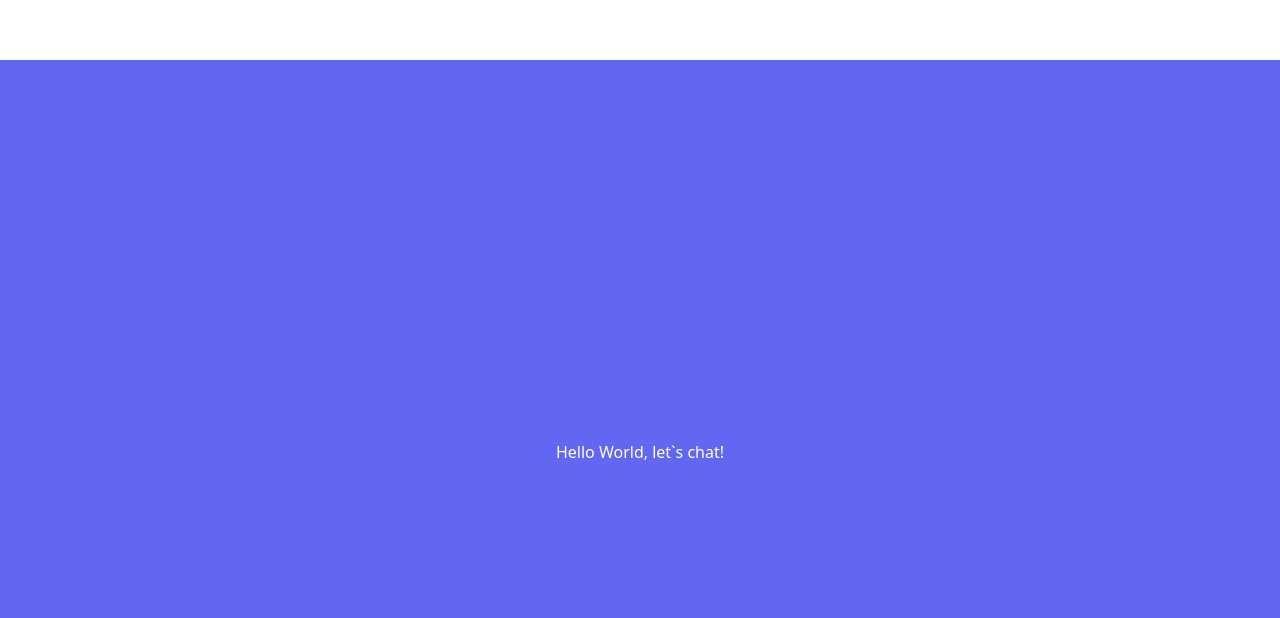
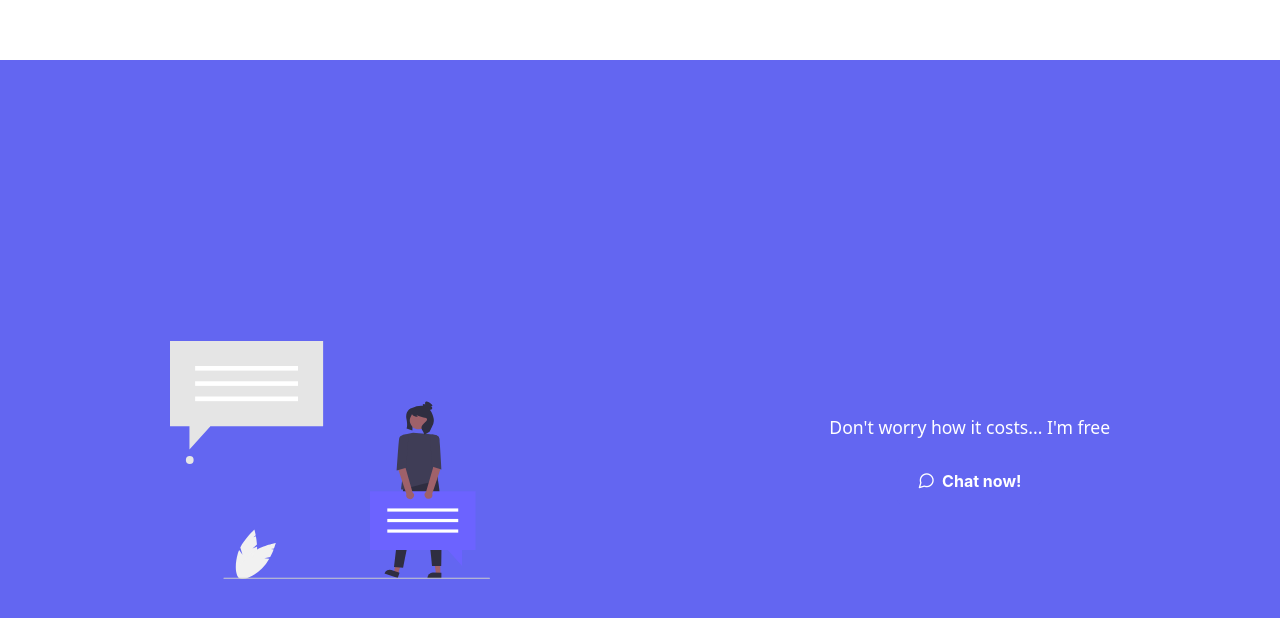
Before and after one commit to JavierMorales0/chat, a React (Create React App) app: page / in a window 1280 px wide. Shown: the part 740-1358 px from the top of the page. Built offline with nearby package versions, Linux system fonts and the light colour scheme.

Commit message:
ADDED FEATURES: Secondary screen index

```diff
--- a/src/App.jsx
+++ b/src/App.jsx
@@ -1,33 +1,50 @@
 // import logo from './logo.svg';
 //import Login from './components/login.component';
 import IndexImage from './assets/illustrations/undraw_quick_chat_re_bit5.svg';
-//import { Button } from 'primereact/button';
+import IndexImage2 from './assets/illustrations/undraw_personal_opinions_re_qw29.svg';
+import { Button } from 'primereact/button';
+import { Link } from 'react-router-dom';
 function App() {
   animation();
   return (
     <div>
       <div
         className="w-100 h-screen d-flex flex-column flex-md-row
-          justify-content-around justify-content-md-around align-items-center">
+          justify-content-around align-items-center px-2 px-md-0">
         <article className="w-50 mb-5 mb-md-0 _minh-25">
           <h1>
             <a
               href=""
               className="typewrite _text-xlarge _ls-smallest"
               data-period="1500"
-              data-type='[ "Hello everyone!", "Do you want to see something amazing?", "Let`s CHAT!" ]'>
+              data-type='[ "Hello everyone!", "Do you want to see
+                something amazing?", "Let&apos;s CHAT!" ]'>
               <span className="wrap"></span>
             </a>
           </h1>
         </article>
         <img
-          className="w-25"
+          className="_w-25"
           src={IndexImage}
           alt="Illustration of a bird chatting"
         />
       </div>
-      <div className="w-100 h-screen d-flex justify-content-around align-items-center _bg-primary">
-        <p>Hello World, let`s chat!</p>
+      <div
+        className="w-100 h-screen d-flex flex-column flex-md-row
+        justify-content-around align-items-center _bg-primary px-2 px-md-0">
+        <img
+          src={IndexImage2}
+          className="_w-25"
+          alt="Illustration of a person holding a text message"
+        />
+        <div className="d-flex flex-column justify-content-center align-items-center">
+          <p className=" _text-medium _font-light">
+            Don&apos;t worry how it costs... I&apos;m free
+          </p>
+          <Link to="/chat" className="_link">
+            <Button label="Chat now!" icon="pi pi-comment" />
+          </Link>
+        </div>
       </div>
     </div>
   );
--- a/src/assets/styles/index.css
+++ b/src/assets/styles/index.css
@@ -16,6 +16,10 @@ body {
 code {
   font-family: source-code-pro, Menlo, Monaco, Consolas, 'Courier New',
     monospace;
+}
+
+._link {
+  text-decoration: none;
 }
 
 .h-screen {
@@ -95,3 +99,13 @@ code {
 ._minh-75 {
   min-height: 75%;
 }
+
+._w-25 {
+  width: 100%;
+}
+
+@media only screen and (min-width: 481px) {
+  ._w-25 {
+    width: 25%;
+  }
+}
```
Also changed, not shown: src/assets/illustrations/undraw_personal_opinions_re_qw29.svg (added).
